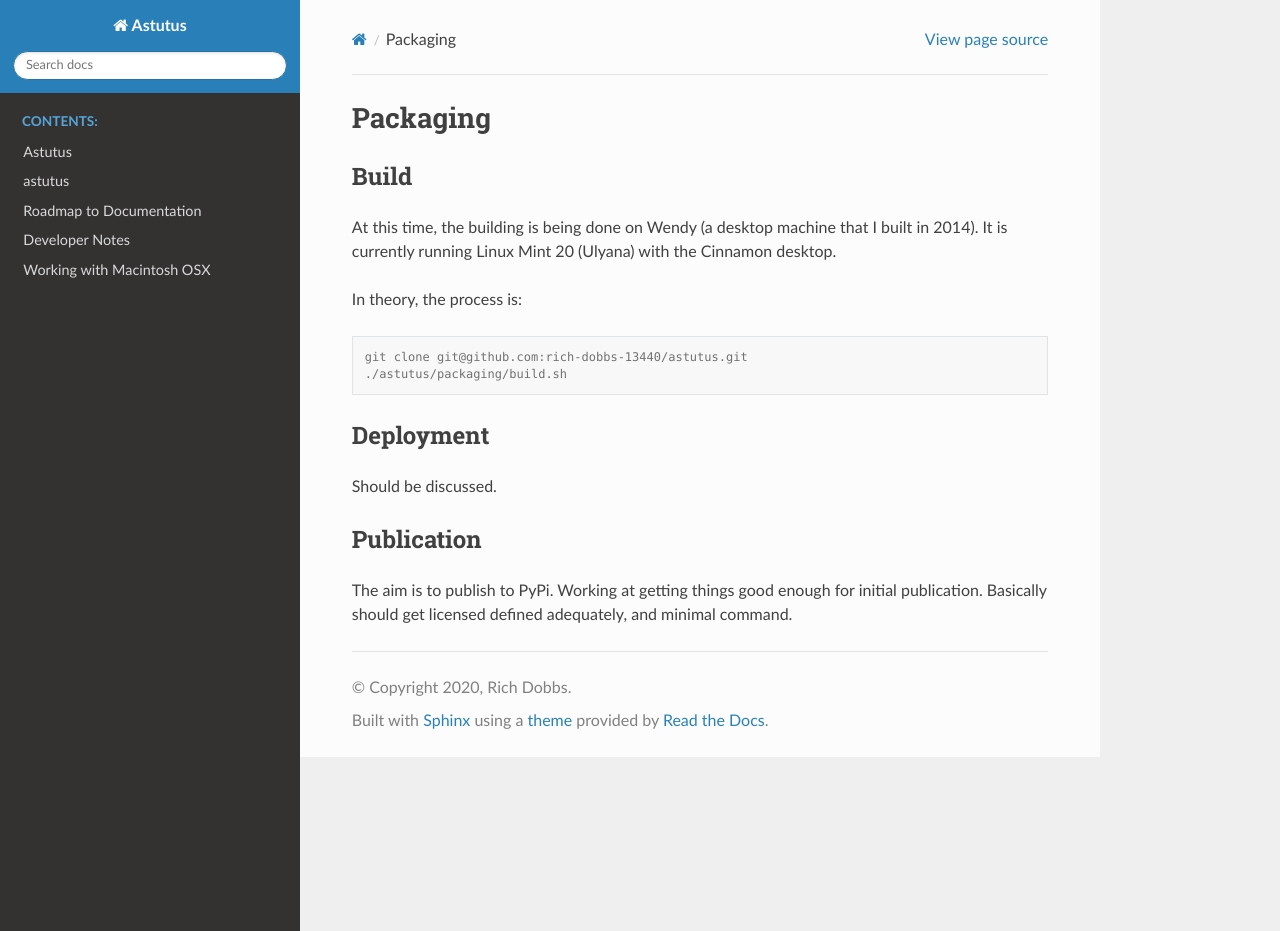
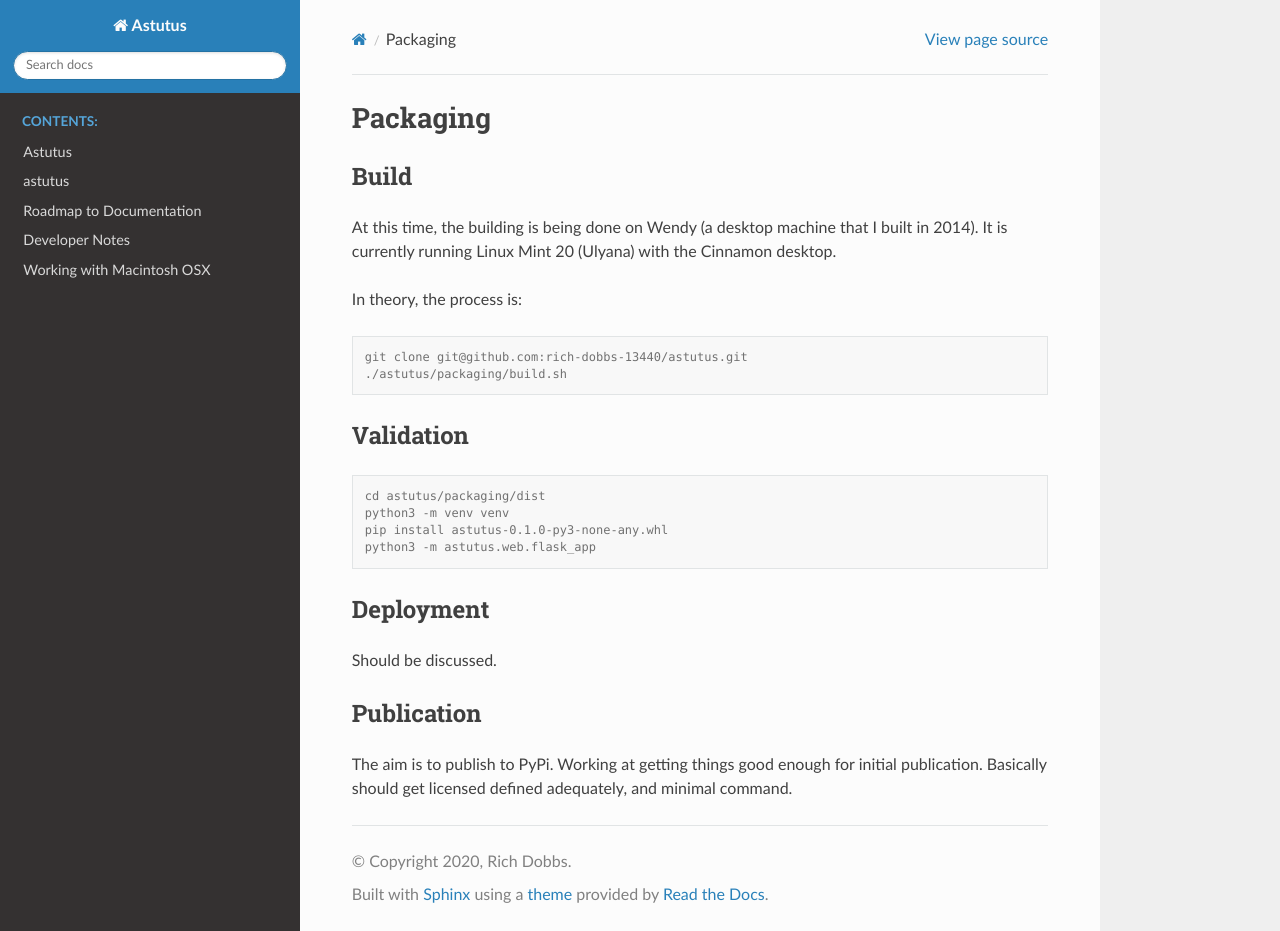
Before and after one commit to rich-dobbs-13440/astutus, a Sphinx documentation site: the page built from docs/source/packaging.rst, in a window 1280 px wide and 931 px high. Built offline with Sphinx 7.4.7 and the Read the Docs theme 2.0.0, drawn with Linux system fonts in a browser that asks for light colours.

Commit message:
Add validation instructions and fix some problems

```diff
--- a/docs/source/packaging.rst
+++ b/docs/source/packaging.rst
@@ -16,6 +16,17 @@ In theory, the process is:
     ./astutus/packaging/build.sh
 
 
+Validation
+----------
+
+.. code-block:: console
+
+    cd astutus/packaging/dist
+    python3 -m venv venv
+    pip install astutus-0.1.0-py3-none-any.whl
+    python3 -m astutus.web.flask_app
+
+
 Deployment
 ----------
 
```
Also changed, not shown: 1 other file.
